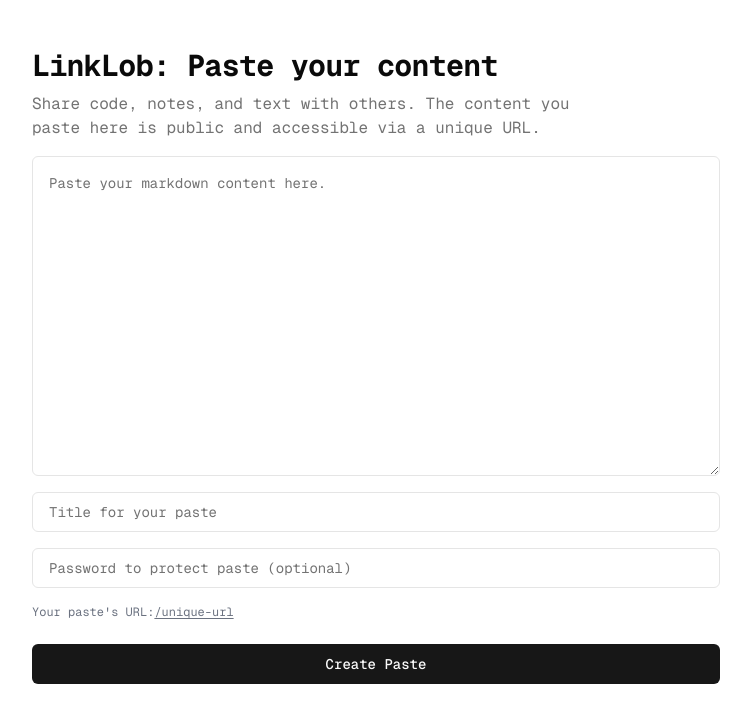
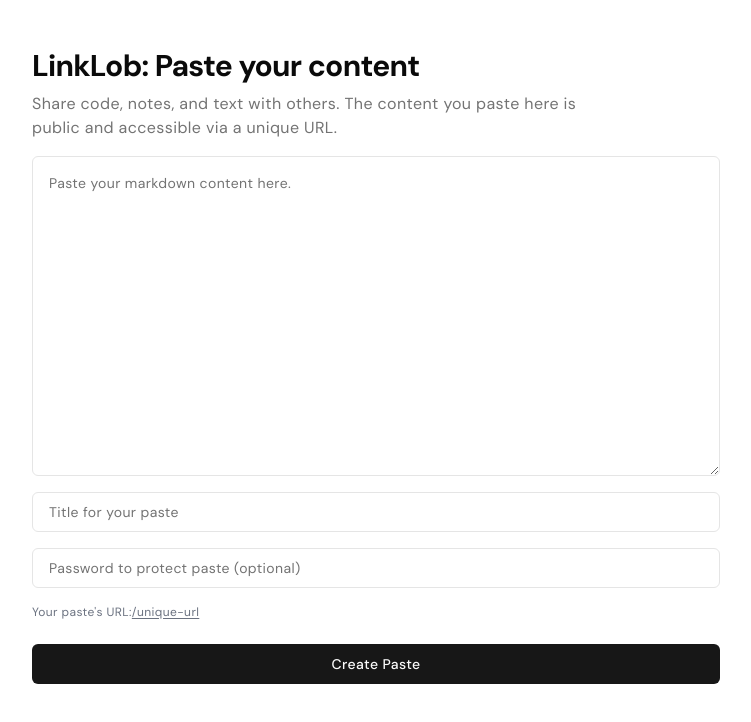
Before and after one commit to nisabmohd/LinkLob, a Next.js app: page / in a window 1280 px wide. Shown: the top 722 px of the page, without its empty margins (264-1015 px from the left). Built offline with nearby package versions, Linux system fonts and the light colour scheme.

Commit message:
font optimisation

```diff
--- a/app/layout.tsx
+++ b/app/layout.tsx
@@ -1,12 +1,19 @@
 import type { Metadata } from "next";
 import { ThemeProvider } from "@/components/theme-provider";
 import { GeistMono } from "geist/font/mono";
+import { DM_Sans } from "next/font/google";
 import "./globals.css";
 
 export const metadata: Metadata = {
   title: "LinkLob",
   description: "Paste and share content throught URLs",
 };
+
+const font = DM_Sans({
+  subsets: ["latin"],
+  display: "swap",
+  variable: "--font-regular",
+});
 
 export default function RootLayout({
   children,
@@ -15,11 +22,11 @@
 }>) {
   return (
     <html
-      className={`${GeistMono.variable} dark`}
+      className={`${GeistMono.variable} ${font.variable} dark`}
       lang="en"
       suppressHydrationWarning
     >
-      <body className="font-regular">
+      <body className="font-regular tracking-wide">
         <ThemeProvider
           attribute="class"
           defaultTheme="system"
--- a/tailwind.config.ts
+++ b/tailwind.config.ts
@@ -69,7 +69,8 @@
         },
       },
       fontFamily: {
-        regular: ["var(--font-geist-mono)"],
+        regular: ["var(--font-regular)"],
+        code: ["var(--font-geist-mono)"],
       },
       animation: {
         "accordion-down": "accordion-down 0.2s ease-out",
```
